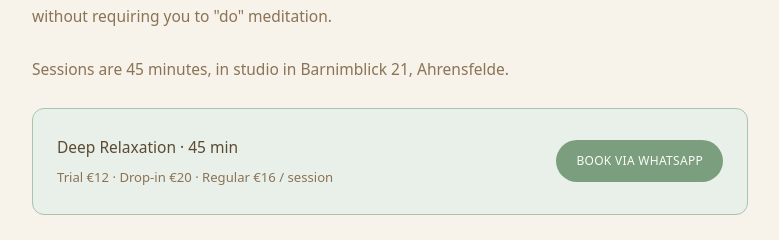
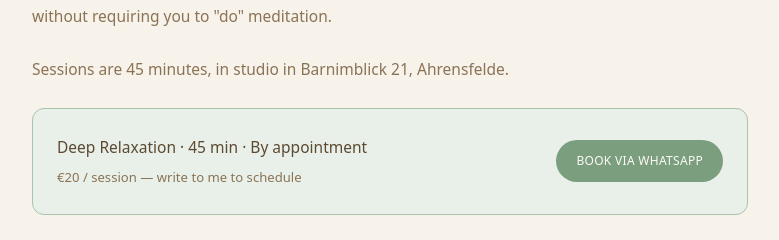
Before and after one commit to Urja/yoga, a Next.js app: page /sound-healing in a window 1280 px wide. Shown: the part 905-1145 px from the top of the page, without its empty margins (250-1029 px from the left). Built offline with nearby package versions, Linux system fonts and the light colour scheme.

Commit message:
Update Deep Relaxation pricing on sound healing page: €20 by appointment

```diff
--- a/app/sound-healing/page.tsx
+++ b/app/sound-healing/page.tsx
@@ -31,8 +31,8 @@ export default function SoundHealingPage() {
           <div className="bg-[#E8F0E9] border border-[#A8C5AB] rounded-xl p-6">
             <div className="flex items-center justify-between flex-wrap gap-4">
               <div>
-                <p className="font-medium text-[#5C4A32] mb-1">Deep Relaxation · 45 min</p>
-                <p className="text-[0.82rem]">Trial €12 · Drop-in €20 · Regular €16 / session</p>
+                <p className="font-medium text-[#5C4A32] mb-1">Deep Relaxation · 45 min · By appointment</p>
+                <p className="text-[0.82rem]">€20 / session — write to me to schedule</p>
               </div>
               <a href="https://wa.me/+4917668954497?text=Hi!%20I%20would%20like%20to%20book%20a%20Deep%20Relaxation%20session." target="_blank" rel="noopener noreferrer" className="px-5 py-2.5 rounded-full bg-[#7A9E7E] text-[#FDFAF6] text-[0.75rem] font-medium tracking-wide uppercase hover:bg-[#526B55] transition-all whitespace-nowrap">
                 Book via WhatsApp
```
